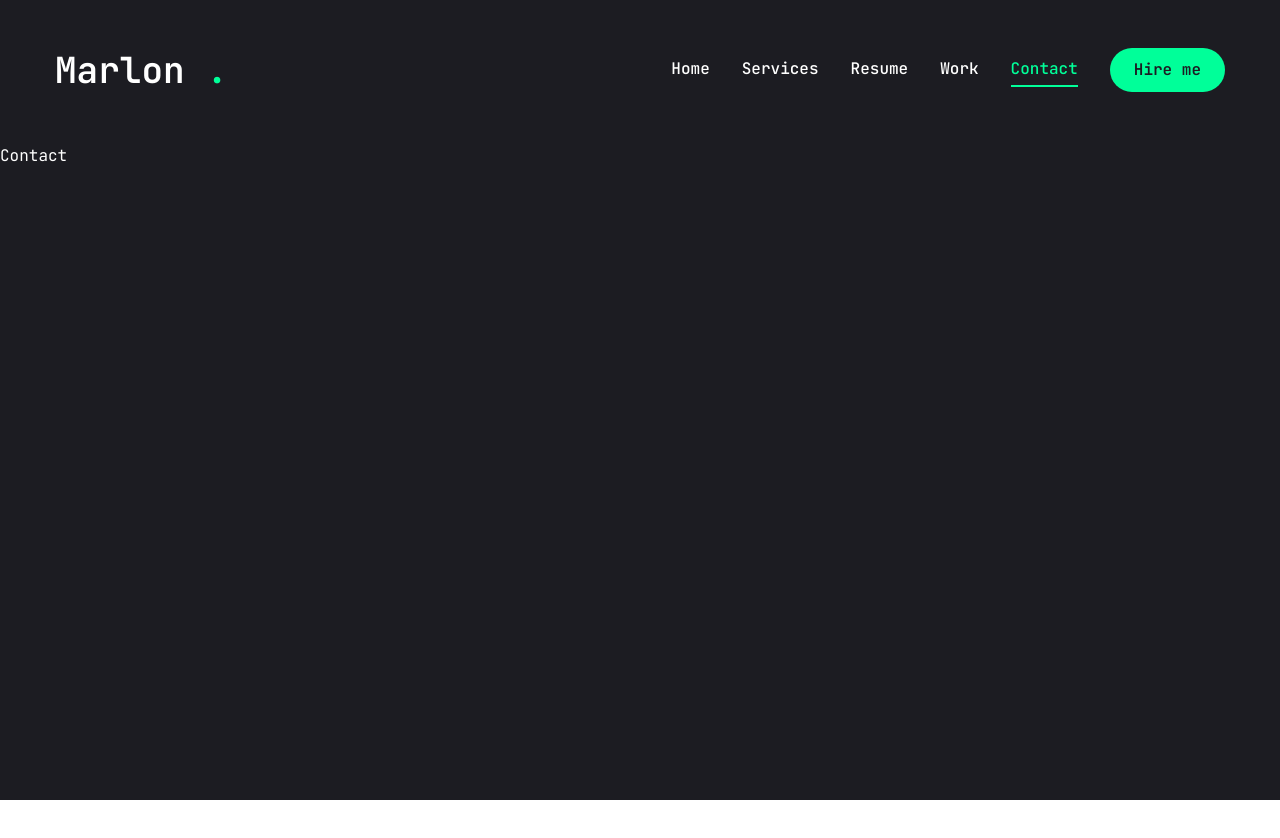
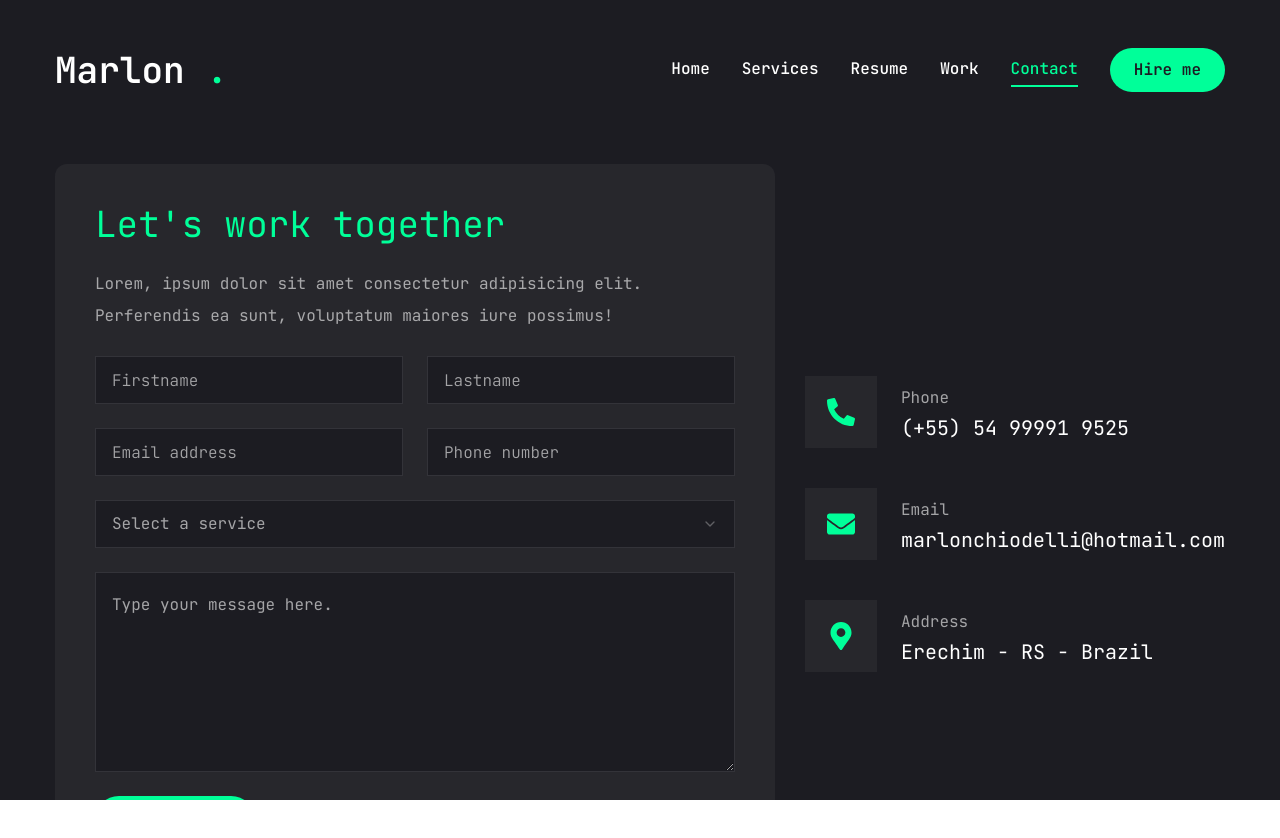
Before and after one commit to MarlonChi/portfolio, a Next.js app: page /contact in a window 1280 px wide. Shown: the top 838 px of the page. Before the commit the page ends 800 px from the top, so only its background shows below. Built offline with nearby package versions, Linux system fonts and the light colour scheme.

Commit message:
feat: work with me

```diff
--- a/app/contact/page.tsx
+++ b/app/contact/page.tsx
@@ -1,7 +1,112 @@
-import React from "react";
+"use client";
+
+import { Button } from "@/components/ui/button";
+import { Input } from "@/components/ui/input";
+import {
+  Select,
+  SelectContent,
+  SelectGroup,
+  SelectItem,
+  SelectLabel,
+  SelectTrigger,
+  SelectValue,
+} from "@/components/ui/select";
+import { Textarea } from "@/components/ui/textarea";
+import { motion } from "framer-motion";
+import { FaPhoneAlt, FaEnvelope, FaMapMarkerAlt } from "react-icons/fa";
+
+const info = [
+  {
+    icon: <FaPhoneAlt />,
+    title: "Phone",
+    description: "(+55) 54 99991 9525",
+  },
+  {
+    icon: <FaEnvelope />,
+    title: "Email",
+    description: "marlonchiodelli@hotmail.com",
+  },
+  {
+    icon: <FaMapMarkerAlt />,
+    title: "Address",
+    description: "Erechim - RS - Brazil",
+  },
+];
 
 const Contact = () => {
-  return <div>Contact</div>;
+  return (
+    <motion.section
+      initial={{ opacity: 0 }}
+      animate={{
+        opacity: 1,
+        transition: {
+          delay: 2.4,
+          duration: 0.4,
+          ease: "easeIn",
+        },
+      }}
+      className="py-6"
+    >
+      <div className="container mx-auto">
+        <div className="flex flex-col xl:flex-row gap-[30px]">
+          <div className="xl:h-[54%] order-2 xl:order-none">
+            <form className="flex flex-col gap-6 p-10 bg-[#27272c] rounded-xl">
+              <h3 className="text-4xl text-accent">{"Let's work together"}</h3>
+              <p className="text-white/60">
+                Lorem, ipsum dolor sit amet consectetur adipisicing elit.
+                Perferendis ea sunt, voluptatum maiores iure possimus!{" "}
+              </p>
+              <div className="grid grid-cols-1 md:grid-cols-2 gap-6">
+                <Input type="firstname" placeholder="Firstname" />
+                <Input type="lastname" placeholder="Lastname" />
+                <Input type="email" placeholder="Email address" />
+                <Input type="phone" placeholder="Phone number" />
+              </div>
+              <Select>
+                <SelectTrigger className="w-full">
+                  <SelectValue placeholder="Select a service" />
+                </SelectTrigger>
+                <SelectContent>
+                  <SelectGroup>
+                    <SelectLabel>Select a service</SelectLabel>
+                    <SelectItem value="est">Web Development</SelectItem>
+                    <SelectItem value="cst">UI/UX Design</SelectItem>
+                    <SelectItem value="mst">Logo Design</SelectItem>
+                  </SelectGroup>
+                </SelectContent>
+              </Select>
+
+              <Textarea
+                className="h-[200px]"
+                placeholder="Type your message here."
+              />
+
+              <Button type="button" size="md" className="max-w-40">
+                Send message
+              </Button>
+            </form>
+          </div>
+          <div className="flex-1 flex items-center xl:justify-end order-1 xl:order-none mb-8 xl:mb-0">
+            <ul className="flex flex-col gap-10">
+              {info.map((item, index) => {
+                return (
+                  <li key={index} className="flex items-center gap-6">
+                    <div className="w-[52px] h-[52px] xl:w-[72px] xl:h-[72px] bg-[#27272c] text-accent rounded-md flex items-center justify-center">
+                      <div className="text-[28px]">{item.icon}</div>
+                    </div>
+                    <div className="flex-1">
+                      <p className="text-white/60">{item.title}</p>
+                      <h3 className="text-xl">{item.description}</h3>
+                    </div>
+                  </li>
+                );
+              })}
+            </ul>
+          </div>
+        </div>
+      </div>
+    </motion.section>
+  );
 };
 
 export default Contact;
--- a/components/ui/input.tsx
+++ b/components/ui/input.tsx
@@ -1,9 +1,8 @@
-import * as React from "react"
+import * as React from "react";
 
-import { cn } from "@/lib/utils"
+import { cn } from "@/lib/utils";
 
-export interface InputProps
-  extends React.InputHTMLAttributes<HTMLInputElement> {}
+export type InputProps = React.InputHTMLAttributes<HTMLInputElement>;
 
 const Input = React.forwardRef<HTMLInputElement, InputProps>(
   ({ className, type, ...props }, ref) => {
@@ -11,15 +10,15 @@
       <input
         type={type}
         className={cn(
-          "flex h-10 w-full rounded-md border border-slate-200 bg-white px-3 py-2 text-sm ring-offset-white file:border-0 file:bg-transparent file:text-sm file:font-medium file:text-slate-950 placeholder:text-slate-500 focus-visible:outline-none focus-visible:ring-2 focus-visible:ring-slate-950 focus-visible:ring-offset-2 disabled:cursor-not-allowed disabled:opacity-50 dark:border-slate-800 dark:bg-slate-950 dark:ring-offset-slate-950 dark:file:text-slate-50 dark:placeholder:text-slate-400 dark:focus-visible:ring-slate-300",
+          "flex h-[48px] rounded-md border border-white/10 focus:border-accent font-light bg-primary px-4 py-5 text-base placeholder:text-white/60 outline-none",
           className
         )}
         ref={ref}
         {...props}
       />
-    )
+    );
   }
-)
-Input.displayName = "Input"
+);
+Input.displayName = "Input";
 
-export { Input }
+export { Input };
--- a/components/ui/select.tsx
+++ b/components/ui/select.tsx
@@ -1,16 +1,16 @@
-"use client"
+"use client";
 
-import * as React from "react"
-import * as SelectPrimitive from "@radix-ui/react-select"
-import { Check, ChevronDown, ChevronUp } from "lucide-react"
+import * as React from "react";
+import * as SelectPrimitive from "@radix-ui/react-select";
+import { Check, ChevronDown, ChevronUp } from "lucide-react";
 
-import { cn } from "@/lib/utils"
+import { cn } from "@/lib/utils";
 
-const Select = SelectPrimitive.Root
+const Select = SelectPrimitive.Root;
 
-const SelectGroup = SelectPrimitive.Group
+const SelectGroup = SelectPrimitive.Group;
 
-const SelectValue = SelectPrimitive.Value
+const SelectValue = SelectPrimitive.Value;
 
 const SelectTrigger = React.forwardRef<
   React.ElementRef<typeof SelectPrimitive.Trigger>,
@@ -19,7 +19,7 @@
   <SelectPrimitive.Trigger
     ref={ref}
     className={cn(
-      "flex h-10 w-full items-center justify-between rounded-md border border-slate-200 bg-white px-3 py-2 text-sm ring-offset-white placeholder:text-slate-500 focus:outline-none focus:ring-2 focus:ring-slate-950 focus:ring-offset-2 disabled:cursor-not-allowed disabled:opacity-50 [&>span]:line-clamp-1 dark:border-slate-800 dark:bg-slate-950 dark:ring-offset-slate-950 dark:placeholder:text-slate-400 dark:focus:ring-slate-300",
+      " flex h-[48px] w-full items-center justify-between rounded-md border border-white/10 bg-primary px-4 py-5 text-base text-white/60 placeholder:text-white/10 focus:border-accent outline-none",
       className
     )}
     {...props}
@@ -29,8 +29,8 @@
       <ChevronDown className="h-4 w-4 opacity-50" />
     </SelectPrimitive.Icon>
   </SelectPrimitive.Trigger>
-))
-SelectTrigger.displayName = SelectPrimitive.Trigger.displayName
+));
+SelectTrigger.displayName = SelectPrimitive.Trigger.displayName;
 
 const SelectScrollUpButton = React.forwardRef<
   React.ElementRef<typeof SelectPrimitive.ScrollUpButton>,
@@ -46,8 +46,8 @@
   >
     <ChevronUp className="h-4 w-4" />
   </SelectPrimitive.ScrollUpButton>
-))
-SelectScrollUpButton.displayName = SelectPrimitive.ScrollUpButton.displayName
+));
+SelectScrollUpButton.displayName = SelectPrimitive.ScrollUpButton.displayName;
 
 const SelectScrollDownButton = React.forwardRef<
   React.ElementRef<typeof SelectPrimitive.ScrollDownButton>,
@@ -63,9 +63,9 @@
   >
     <ChevronDown className="h-4 w-4" />
   </SelectPrimitive.ScrollDownButton>
-))
+));
 SelectScrollDownButton.displayName =
-  SelectPrimitive.ScrollDownButton.displayName
+  SelectPrimitive.ScrollDownButton.displayName;
 
 const SelectContent = React.forwardRef<
   React.ElementRef<typeof SelectPrimitive.Content>,
@@ -75,7 +75,7 @@
     <SelectPrimitive.Content
       ref={ref}
       className={cn(
-        "relative z-50 max-h-96 min-w-[8rem] overflow-hidden rounded-md border border-slate-200 bg-white text-slate-950 shadow-md data-[state=open]:animate-in data-[state=closed]:animate-out data-[state=closed]:fade-out-0 data-[state=open]:fade-in-0 data-[state=closed]:zoom-out-95 data-[state=open]:zoom-in-95 data-[side=bottom]:slide-in-from-top-2 data-[side=left]:slide-in-from-right-2 data-[side=right]:slide-in-from-left-2 data-[side=top]:slide-in-from-bottom-2 dark:border-slate-800 dark:bg-slate-950 dark:text-slate-50",
+        "relative z-50 max-h-96 min-w-[8rem] overflow-hidden rounded-md border border-white/10 bg-primary text-white shadow-md data-[state=open]:animate-in data-[state=closed]:animate-out data-[state=closed]:fade-out-0 data-[state=open]:fade-in-0 data-[state=closed]:zoom-out-95 data-[state=open]:zoom-in-95 data-[side=bottom]:slide-in-from-top-2 data-[side=left]:slide-in-from-right-2 data-[side=right]:slide-in-from-left-2 data-[side=top]:slide-in-from-bottom-2 dark:border-slate-800 dark:bg-slate-950 dark:text-slate-50",
         position === "popper" &&
           "data-[side=bottom]:translate-y-1 data-[side=left]:-translate-x-1 data-[side=right]:translate-x-1 data-[side=top]:-translate-y-1",
         className
@@ -96,8 +96,8 @@
       <SelectScrollDownButton />
     </SelectPrimitive.Content>
   </SelectPrimitive.Portal>
-))
-SelectContent.displayName = SelectPrimitive.Content.displayName
+));
+SelectContent.displayName = SelectPrimitive.Content.displayName;
 
 const SelectLabel = React.forwardRef<
   React.ElementRef<typeof SelectPrimitive.Label>,
@@ -108,8 +108,8 @@
     className={cn("py-1.5 pl-8 pr-2 text-sm font-semibold", className)}
     {...props}
   />
-))
-SelectLabel.displayName = SelectPrimitive.Label.displayName
+));
+SelectLabel.displayName = SelectPrimitive.Label.displayName;
 
 const SelectItem = React.forwardRef<
   React.ElementRef<typeof SelectPrimitive.Item>,
@@ -118,7 +118,7 @@
   <SelectPrimitive.Item
     ref={ref}
     className={cn(
-      "relative flex w-full cursor-default select-none items-center rounded-sm py-1.5 pl-8 pr-2 text-sm outline-none focus:bg-slate-100 focus:text-slate-900 data-[disabled]:pointer-events-none data-[disabled]:opacity-50 dark:focus:bg-slate-800 dark:focus:text-slate-50",
+      "relative flex w-full cursor-default select-none items-center rounded-sm py-1.5 pl-8 pr-2 text-sm outline-none focus:bg-accent focus:text-primary data-[disabled]:pointer-events-none data-[disabled]:opacity-50 dark:focus:bg-slate-800 dark:focus:text-slate-50",
       className
     )}
     {...props}
@@ -131,8 +131,8 @@
 
     <SelectPrimitive.ItemText>{children}</SelectPrimitive.ItemText>
   </SelectPrimitive.Item>
-))
-SelectItem.displayName = SelectPrimitive.Item.displayName
+));
+SelectItem.displayName = SelectPrimitive.Item.displayName;
 
 const SelectSeparator = React.forwardRef<
   React.ElementRef<typeof SelectPrimitive.Separator>,
@@ -143,8 +143,8 @@
     className={cn("-mx-1 my-1 h-px bg-slate-100 dark:bg-slate-800", className)}
     {...props}
   />
-))
-SelectSeparator.displayName = SelectPrimitive.Separator.displayName
+));
+SelectSeparator.displayName = SelectPrimitive.Separator.displayName;
 
 export {
   Select,
@@ -157,4 +157,4 @@
   SelectSeparator,
   SelectScrollUpButton,
   SelectScrollDownButton,
-}
+};
--- a/components/ui/textarea.tsx
+++ b/components/ui/textarea.tsx
@@ -1,24 +1,23 @@
-import * as React from "react"
+import * as React from "react";
 
-import { cn } from "@/lib/utils"
+import { cn } from "@/lib/utils";
 
-export interface TextareaProps
-  extends React.TextareaHTMLAttributes<HTMLTextAreaElement> {}
+export type TextareaProps = React.TextareaHTMLAttributes<HTMLTextAreaElement>;
 
 const Textarea = React.forwardRef<HTMLTextAreaElement, TextareaProps>(
   ({ className, ...props }, ref) => {
     return (
       <textarea
         className={cn(
-          "flex min-h-[80px] w-full rounded-md border border-slate-200 bg-white px-3 py-2 text-sm ring-offset-white placeholder:text-slate-500 focus-visible:outline-none focus-visible:ring-2 focus-visible:ring-slate-950 focus-visible:ring-offset-2 disabled:cursor-not-allowed disabled:opacity-50 dark:border-slate-800 dark:bg-slate-950 dark:ring-offset-slate-950 dark:placeholder:text-slate-400 dark:focus-visible:ring-slate-300",
+          "flex min-h-[80px] w-full rounded-md border border-white/10 bg-primary px-4 py-5 text-base placeholder:text-white/60 focus-visible:outline-none focus-visible:ring-1 focus-visible:ring-offset-accent focus-visible:ring-offset-0 disabled:cursor-not-allowed disabled:opacity-50",
           className
         )}
         ref={ref}
         {...props}
       />
-    )
+    );
   }
-)
-Textarea.displayName = "Textarea"
+);
+Textarea.displayName = "Textarea";
 
-export { Textarea }
+export { Textarea };
```
